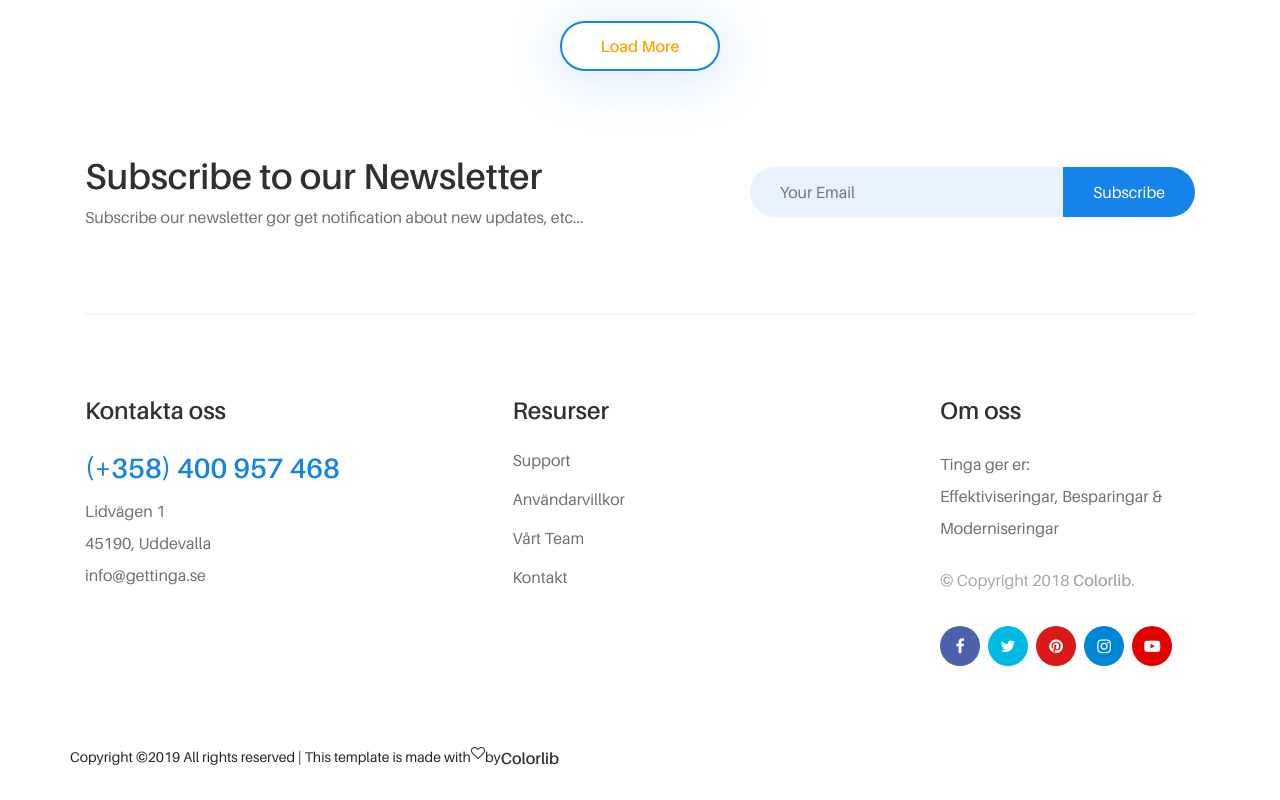
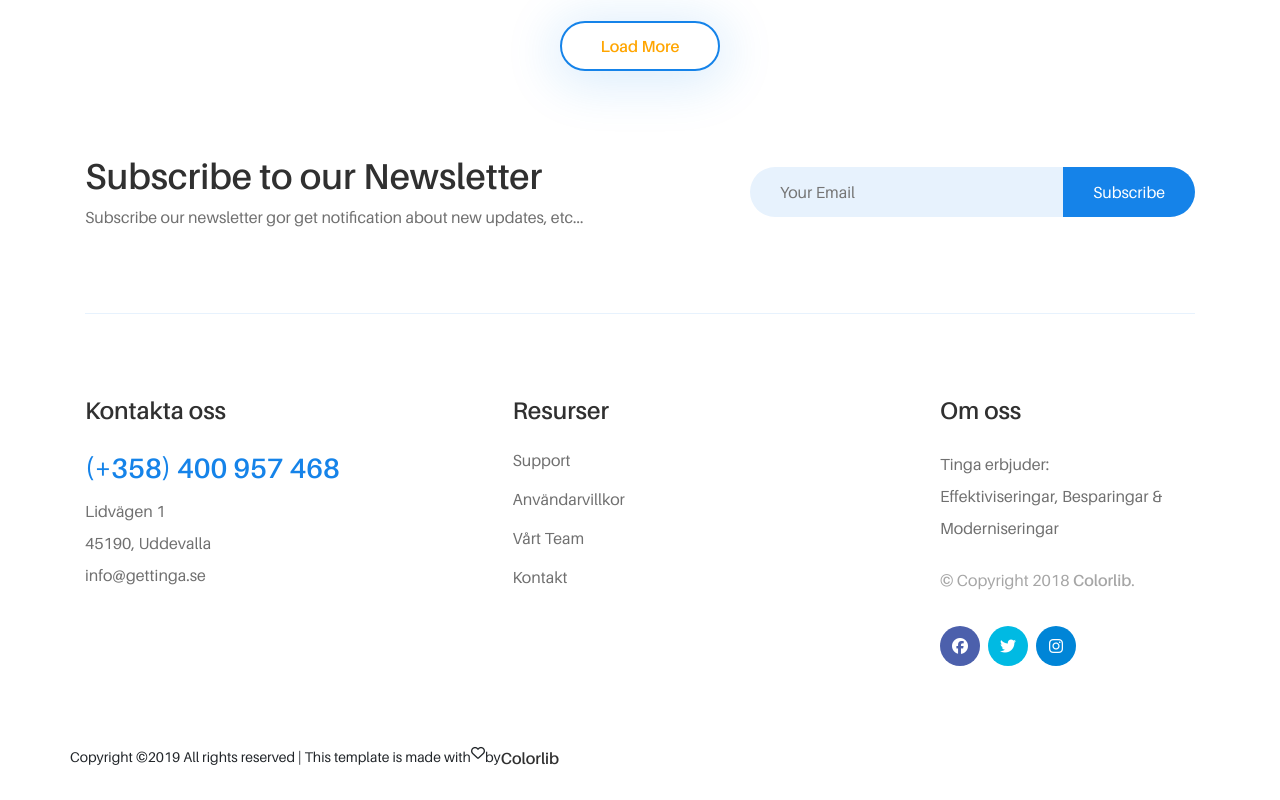
Before and after one commit to dahleri/tinga, a website: page portfolio.html in a window 1280 px wide. Shown: the part 1136-1936 px from the top of the page. Drawn offline with Linux system fonts and the light colour scheme.

```diff
--- a/contact.html
+++ b/contact.html
@@ -6,7 +6,8 @@
     <meta name="description" content="uza - Model Agency HTML5 Template">
     <meta http-equiv="X-UA-Compatible" content="IE=edge">
     <meta name="viewport" content="width=device-width, initial-scale=1, shrink-to-fit=no">
-
+	<!--Länk till ikoner från fontawesome-->
+	<script src="https://kit.fontawesome.com/ed814bdb9b.js"></script>
         <!-- Title -->
     <title>Tinga - Du serverar, vi sköter resten!</title>
 
@@ -17,7 +18,7 @@
     <link rel="stylesheet" href="style.css">
 
 	<!--Länk till ikoner från fontawesome-->
-	<script src="https://kit.fontawesome.com/ed814bdb9b.js"></script>
+
 
 </head>
 
@@ -227,6 +228,7 @@
     <!-- ***** Newsletter Area End ***** -->
 
     <!-- ***** Footer Area Start ***** -->
+    <!-- ***** Footer Area Start ***** -->
     <footer class="footer-area section-padding-80-0">
         <div class="container">
             <div class="row justify-content-between">
@@ -281,18 +283,15 @@
 
                         <!-- Social Info -->
                         <div class="footer-social-info">
-                            <a href="#" class="facebook" data-toggle="tooltip" data-placement="top" title="Facebook"><i class="fa fa-facebook"></i></a>
-                            <a href="#" class="twitter" data-toggle="tooltip" data-placement="top" title="Twitter"><i class="fa fa-twitter"></i></a>
-                            <a href="#" class="pinterest" data-toggle="tooltip" data-placement="top" title="Pinterest"><i class="fa fa-pinterest"></i></a>
-                            <a href="#" class="instagram" data-toggle="tooltip" data-placement="top" title="Instagram"><i class="fa fa-instagram"></i></a>
-                            <a href="#" class="youtube" data-toggle="tooltip" data-placement="top" title="YouTube"><i class="fa fa-youtube-play"></i></a>
-                        </div>
+                            <a href="#" class="facebook" data-toggle="tooltip" data-placement="top" title="Facebook"><i class="fab fa-facebook-f"></i></a>
+                            <a href="#" class="twitter" data-toggle="tooltip" data-placement="top" title="Twitter"><i class="fab fa-twitter"></i></a>
+                            <a href="#" class="instagram" data-toggle="tooltip" data-placement="top" title="Instagram"><i class="fab fa-instagram"></i></a>
+						                        </div>
                     </div>
                 </div>
 
             </div>
-
- <div class="row" style="margin-bottom: 30px;">
+            <div class="row" style="margin-bottom: 30px;">
 
 <!-- Link back to Colorlib can't be removed. Template is licensed under CC BY 3.0. -->
 Copyright &copy;<script>document.write(new Date().getFullYear());</script> All rights reserved | This template is made with <i class="fa fa-heart-o" aria-hidden="true"></i> by <a href="https://colorlib.com" target="_blank">Colorlib</a>
--- a/portfolio.html
+++ b/portfolio.html
@@ -6,7 +6,7 @@
     <meta name="description" content="uza - Model Agency HTML5 Template">
     <meta http-equiv="X-UA-Compatible" content="IE=edge">
     <meta name="viewport" content="width=device-width, initial-scale=1, shrink-to-fit=no">
-
+ <script src="https://kit.fontawesome.com/ed814bdb9b.js"></script>
     <!-- Title -->
     <title>Uza - Creative Agency HTML5 Template</title>
 
@@ -349,7 +349,7 @@
                     <div class="single-footer-widget mb-80">
                         <!-- Widget Title -->
                         <h4 class="widget-title">Om oss</h4>
-		          <p>Tinga ger er:<br>
+		          <p>Tinga erbjuder:<br>
 					 Effektiviseringar, Besparingar &amp; Moderniseringar</p>
 
                         <!-- Copywrite Text -->
@@ -359,18 +359,15 @@
 
                         <!-- Social Info -->
                         <div class="footer-social-info">
-                            <a href="#" class="facebook" data-toggle="tooltip" data-placement="top" title="Facebook"><i class="fa fa-facebook"></i></a>
-                            <a href="#" class="twitter" data-toggle="tooltip" data-placement="top" title="Twitter"><i class="fa fa-twitter"></i></a>
-                            <a href="#" class="pinterest" data-toggle="tooltip" data-placement="top" title="Pinterest"><i class="fa fa-pinterest"></i></a>
-                            <a href="#" class="instagram" data-toggle="tooltip" data-placement="top" title="Instagram"><i class="fa fa-instagram"></i></a>
-                            <a href="#" class="youtube" data-toggle="tooltip" data-placement="top" title="YouTube"><i class="fa fa-youtube-play"></i></a>
-                        </div>
+                            <a href="#" class="facebook" data-toggle="tooltip" data-placement="top" title="Facebook"><i class="fab fa-facebook-f"></i></a>
+                            <a href="#" class="twitter" data-toggle="tooltip" data-placement="top" title="Twitter"><i class="fab fa-twitter"></i></a>
+                            <a href="#" class="instagram" data-toggle="tooltip" data-placement="top" title="Instagram"><i class="fab fa-instagram"></i></a>
+						                        </div>
                     </div>
                 </div>
 
             </div>
-
- <div class="row" style="margin-bottom: 30px;">
+            <div class="row" style="margin-bottom: 30px;">
 
 <!-- Link back to Colorlib can't be removed. Template is licensed under CC BY 3.0. -->
 Copyright &copy;<script>document.write(new Date().getFullYear());</script> All rights reserved | This template is made with <i class="fa fa-heart-o" aria-hidden="true"></i> by <a href="https://colorlib.com" target="_blank">Colorlib</a>
--- a/style.css
+++ b/style.css
@@ -350,7 +350,6 @@
   margin-bottom: 70px; }
   .section-heading h2 {
     font-size: 48px;
-    text-transform: capitalize;
     margin-bottom: 0;
     line-height: 1.1; }
     @media only screen and (min-width: 992px) and (max-width: 1199px) {
```
Also changed, not shown: 4 other files.
